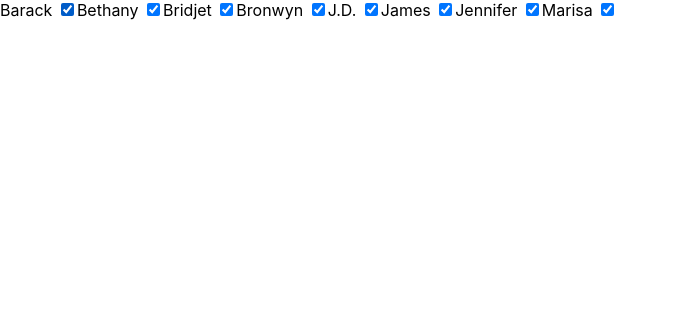
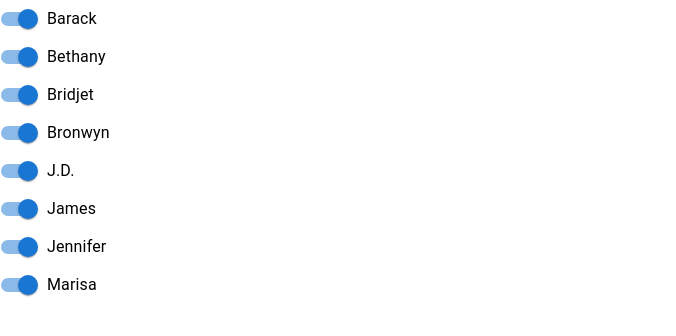
Before and after one commit to thejdlowe/brand-new-babysitter, a React (Create React App) app: page / in a window 1280 px wide. Shown: the top 336 px of the page, without its empty margins (0-676 px from the left). Built offline with nearby package versions, Linux system fonts and the light colour scheme.

Commit message:
Oh yeah let's use MUI!

```diff
--- a/package.json
+++ b/package.json
@@ -3,6 +3,9 @@
   "version": "0.1.0",
   "private": true,
   "dependencies": {
+    "@emotion/react": "^11.11.1",
+    "@emotion/styled": "^11.11.0",
+    "@mui/material": "^5.14.5",
     "@testing-library/jest-dom": "^5.17.0",
     "@testing-library/react": "^13.4.0",
     "@testing-library/user-event": "^13.5.0",
--- a/src/components/BabySitterContext/BabySitterContext.tsx
+++ b/src/components/BabySitterContext/BabySitterContext.tsx
@@ -48,7 +48,7 @@ export const BabySitterContextProvider: React.FC<
 	}, [playersAll]);
 
 	useEffect(() => {
-		//console.log(activePlayers);
+		console.log(activePlayers);
 	}, [activePlayers]);
 
 	return (
--- a/src/components/PlayerList/PlayerList.tsx
+++ b/src/components/PlayerList/PlayerList.tsx
@@ -1,10 +1,12 @@
 import React, { FC } from "react";
+import { FormGroup, FormControlLabel, Switch } from "@mui/material";
 import { useBabySitterContext } from "../BabySitterContext";
 
 export const PlayerList: FC = () => {
 	const { players, updatePlayer } = useBabySitterContext();
 	const playerNames = Object.keys(players);
 	const buildPlayer = (name: string, active: boolean) => {
+		/*
 		return (
 			<>
 				<label key={name}>
@@ -19,12 +21,22 @@ export const PlayerList: FC = () => {
 				</label>
 			</>
 		);
+        */
+		const switcher = (
+			<Switch
+				checked={active}
+				onChange={() => {
+					updatePlayer(name);
+				}}
+			/>
+		);
+		return <FormControlLabel control={switcher} label={name} />;
 	};
 	return (
-		<>
+		<FormGroup>
 			{playerNames.map((playerName) => {
 				return <>{buildPlayer(playerName, players[playerName])}</>;
 			})}
-		</>
+		</FormGroup>
 	);
 };
```
Also changed, not shown: 1 other file (tests, documents, lock files or other folders).
